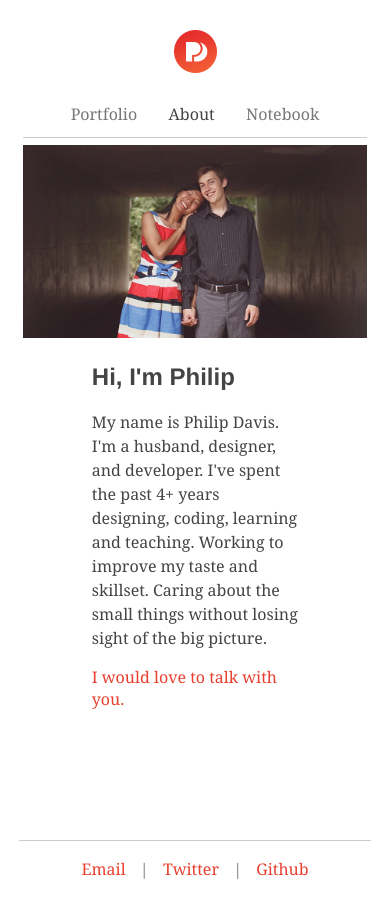
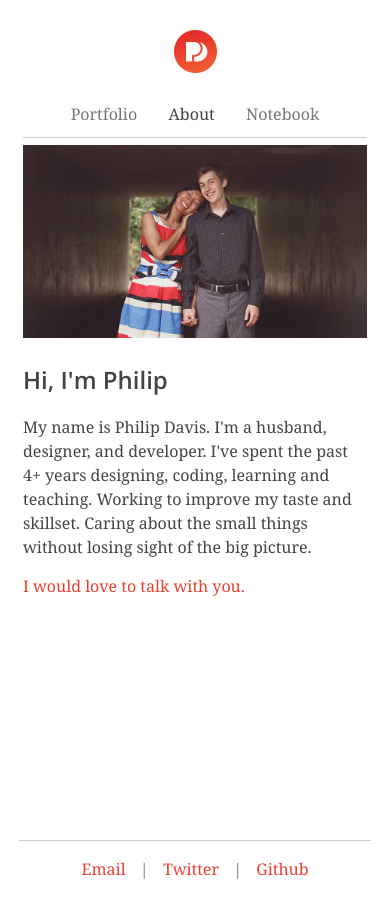
Before and after one commit to zhenghaohe/philipcdavis.github.io, a Jekyll site: the page built from about/index.html, in a window 390 px wide. Built offline with Jekyll 4.4.1, drawn with Linux system fonts in a browser that asks for light colours.

Commit message:
mobile text fixes

```diff
--- a/css/style.css
+++ b/css/style.css
@@ -14,7 +14,7 @@ body {
 }
 
 h1, h2, h3, h4, h5 {
-    font-family: helvetica, arial, sans-serif;
+    font-family: 'Open Sans', helvetica, arial, sans-serif;
 }
 
 ul {
@@ -199,7 +199,7 @@ footer {
 
 .hello {
     text-align: left;
-    width: 60%;
+    width: 100%;
     margin: 0 auto;
 
 }
@@ -207,6 +207,7 @@ footer {
 @media screen and (min-width: 640px) {
     .hello {
         text-align: center;
+        width: 60%;
     }
 
 
@@ -231,7 +232,7 @@ footer {
 }
 
 a.post-link {
-    font-family: helvetica, arial, sans-serif;
+    font-family: 'Open Sans', helvetica, arial, sans-serif;
     font-weight: 600;
     color: #444;
     font-size: 1.4em;
```
